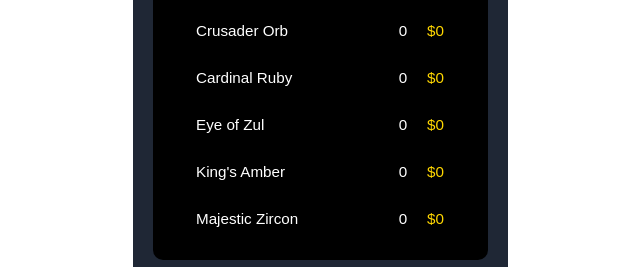
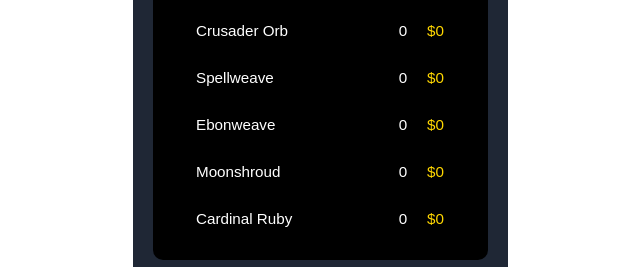
Before and after one commit to EdgarGlowbo/BestDeal---Refactoring, a plain HTML site: page tailoring.html in a window 1280 px wide. Shown: the part 517-784 px from the top of the page, 320-960 px from the left. Drawn offline with Linux system fonts and the light colour scheme.

Commit message:
added 3 clothes materials in tailoring

```diff
--- a/tailoring.html
+++ b/tailoring.html
@@ -28,6 +28,9 @@
                   <ul class="o-materials__list o-materials__list--display-none">
                     <li class="o-materials__elem o-text-li" id="primordialSaronite">Primordial Saronite</li>
                     <li class="o-materials__elem o-text-li" id="crusaderOrb">Crusader Orb</li>
+                    <li class="o-materials__elem o-text-li" id="spellweave">Spellweave</li>
+                    <li class="o-materials__elem o-text-li" id="ebonweave">Ebonweave</li>
+                    <li class="o-materials__elem o-text-li" id="mooncloth">Moonshroud</li>
                     <li class="o-materials__elem o-text-li" id="cardinalRuby">Cardinal Ruby</li>
                     <li class="o-materials__elem o-text-li" id="eyeOfZul">Eye of Zul</li>
                     <li class="o-materials__elem o-text-li" id="kingsAmber">King's Amber</li>
```
